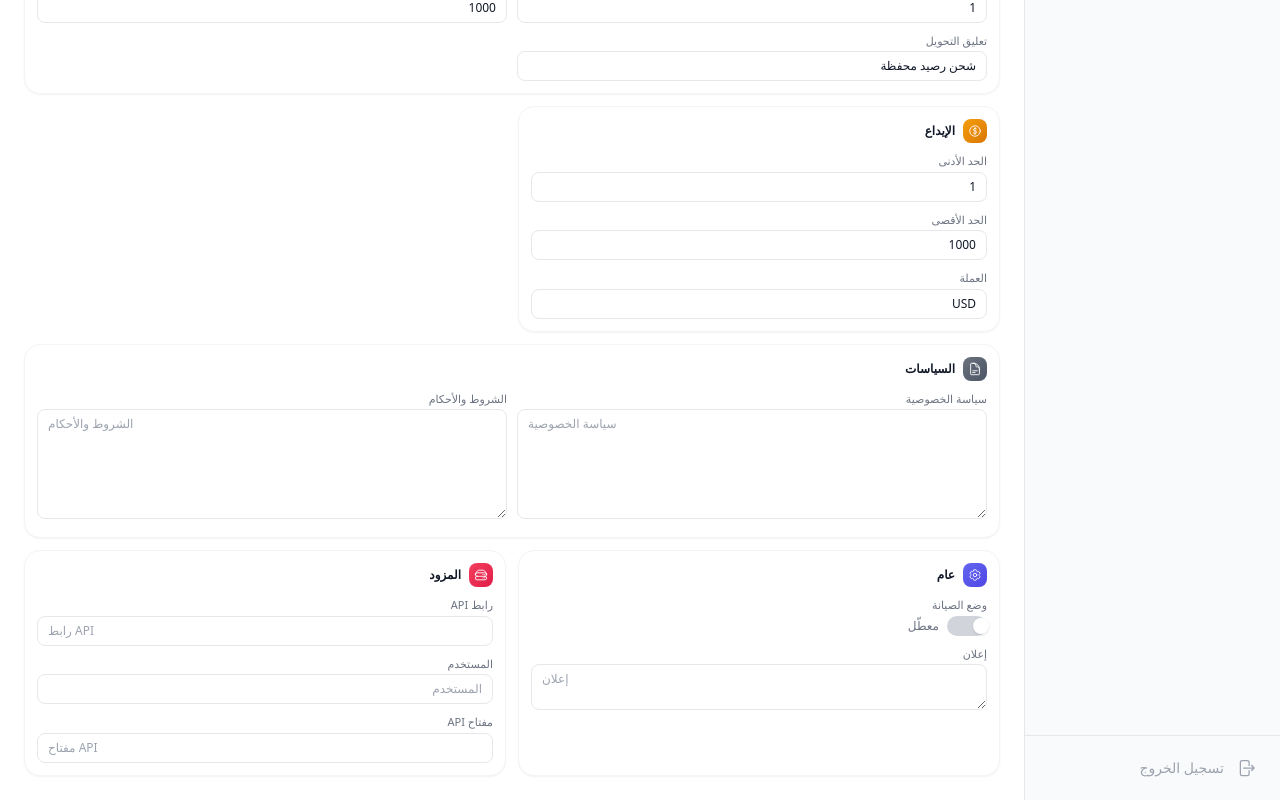
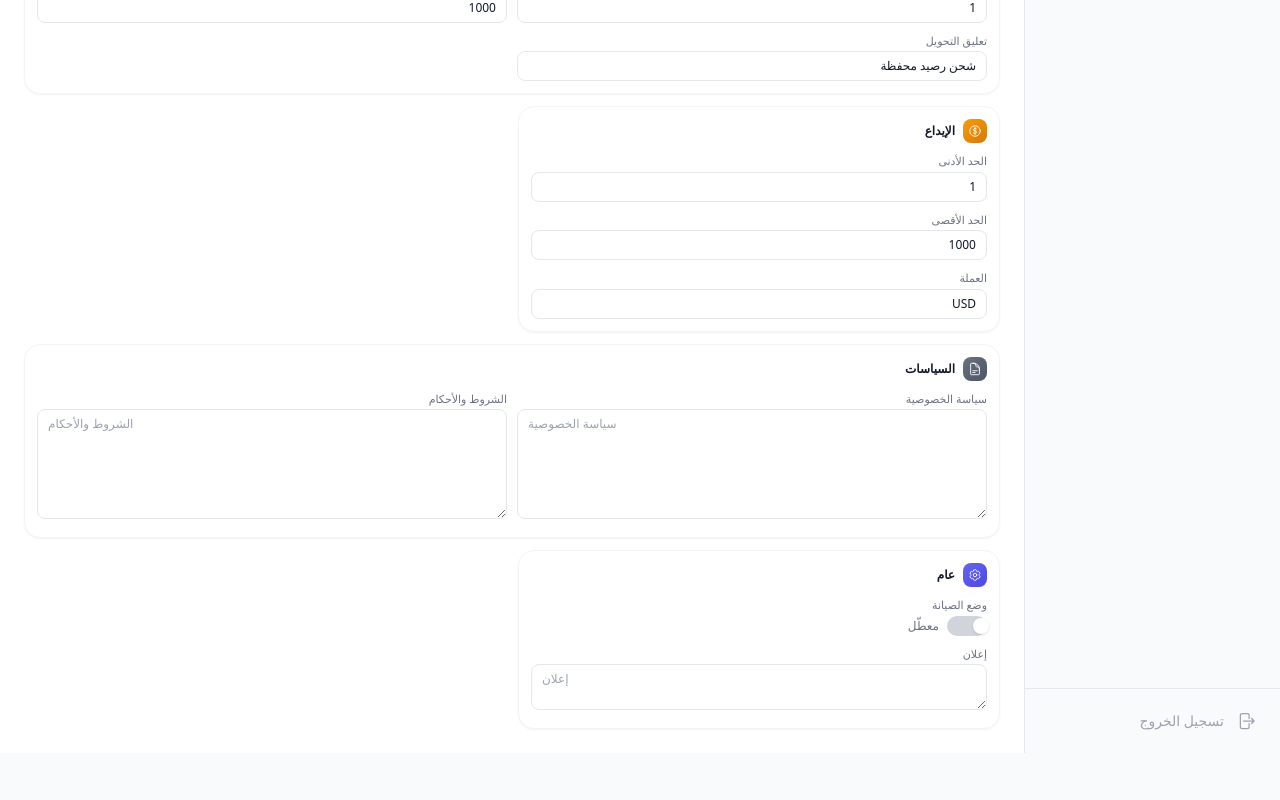
Before and after one commit to aljadaadam/ON-SERVER1, a React (Vite) app in the folder on-server1-dashboard/: page /ctrl-7x9a3k/settings in a window 1280 px wide. Shown: the part 714-1514 px from the top of the page. After the commit the page ends 1467 px from the top, so only its background shows below. Built offline with nearby package versions, Linux system fonts and the light colour scheme; no server answers; sample sign-in values are in the browser's storage.

Commit message:
Remove provider settings from Settings page

```diff
--- a/on-server1-dashboard/src/pages/Settings.tsx
+++ b/on-server1-dashboard/src/pages/Settings.tsx
@@ -4,7 +4,7 @@ import { adminApi } from '../api/client';
 import {
   PhoneIcon, CurrencyDollarIcon,
   Cog6ToothIcon, DocumentTextIcon, BanknotesIcon,
-  CheckBadgeIcon, ArrowPathIcon, ServerStackIcon
+  CheckBadgeIcon, ArrowPathIcon
 } from '@heroicons/react/24/outline';
 import PageBanner from '../components/PageBanner';
 
@@ -81,7 +81,6 @@ const groupIcons: Record<string, React.ComponentType<React.SVGProps<SVGSVGElemen
   'الإيداع': CurrencyDollarIcon,
   'السياسات': DocumentTextIcon,
   'عام': Cog6ToothIcon,
-  'المزود': ServerStackIcon,
 };
 
 const groupGradients: Record<string, string> = {
@@ -91,7 +90,6 @@ const groupGradients: Record<string, string> = {
   'الإيداع': 'from-amber-500 to-amber-600',
   'السياسات': 'from-gray-500 to-gray-600',
   'عام': 'from-indigo-500 to-indigo-600',
-  'المزود': 'from-rose-500 to-rose-600',
 };
 
 const settingGroups = [
@@ -118,10 +116,6 @@ const settingGroups = [
   {
     title: 'عام',
     keys: ['maintenance_mode', 'announcement'],
-  },
-  {
-    title: 'المزود',
-    keys: ['provider_url', 'provider_username', 'provider_api_key'],
   },
 ];
 
@@ -152,9 +146,6 @@ const settingLabels: Record<string, string> = {
   bankak_min_amount: 'الحد الأدنى',
   bankak_max_amount: 'الحد الأقصى',
   bankak_transfer_note: 'تعليق التحويل',
-  provider_url: 'رابط API',
-  provider_username: 'المستخدم',
-  provider_api_key: 'مفتاح API',
 };
 
 export default function Settings() {
```
